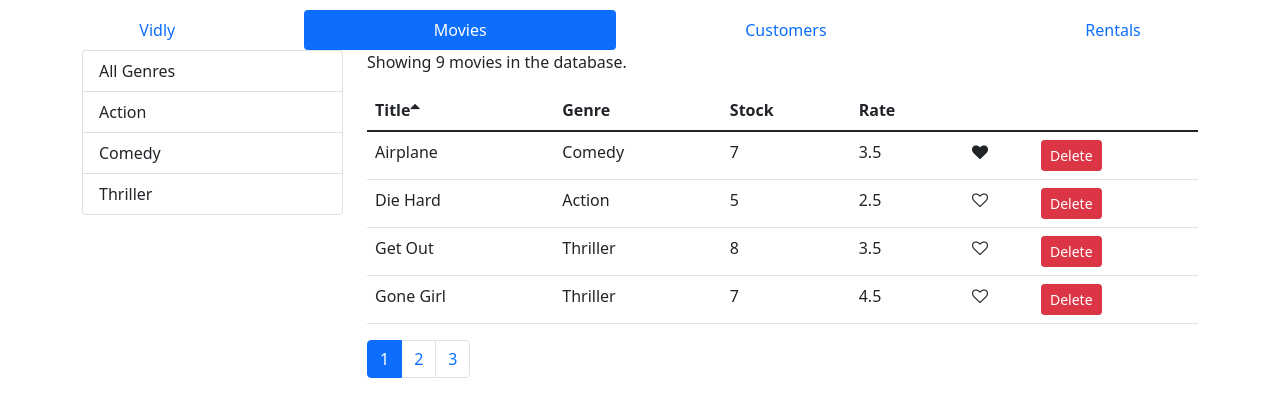
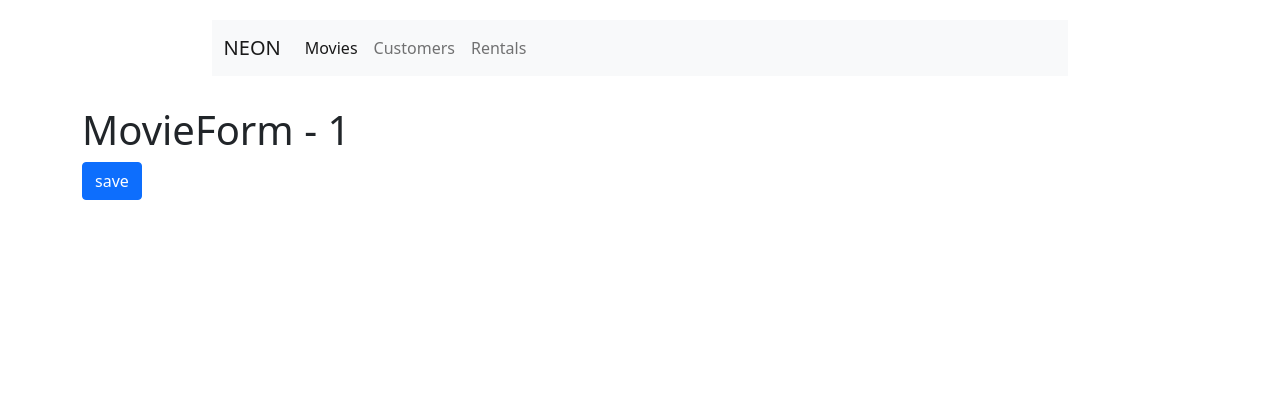
Before and after one commit to ttquyen/practice-reactjs-with-online-course, a React (Create React App) app: page /movies/1 in a window 1280 px wide. Shown: the top 416 px of the page. Built offline with nearby package versions, Linux system fonts and the light colour scheme.

Commit message:
Add NavBar and link to the MovieForm

```diff
--- a/src/App.js
+++ b/src/App.js
@@ -6,6 +6,7 @@ import NotFound from "./components/notFound";
 import Movies from "./components/movies";
 import { Redirect, Route, Switch } from "react-router-dom";
 import NavBar from "./components/navBar";
+import MovieForm from "./components/movieForm";
 class App extends Component {
   render() {
     return (
@@ -13,6 +14,7 @@ class App extends Component {
         <NavBar />
         <main className="container">
           <Switch>
+            <Route path="/movies/:id" component={MovieForm} />
             <Route path="/movies" component={Movies}></Route>
             <Route path="/customers" component={Customers}></Route>
             <Route path="/rentals" component={Rentals}></Route>
--- a/src/components/movieForm.jsx
+++ b/src/components/movieForm.jsx
@@ -1,6 +1,16 @@
 import React, { Component } from "react";
-const MovieForm = () => {
-  return <h1>MovieForm</h1>;
+const MovieForm = ({ match, history }) => {
+  return (
+    <div>
+      <h1>MovieForm - {match.params.id}</h1>
+      <button
+        className="btn btn-primary"
+        onClick={() => history.push("/movies")}
+      >
+        save
+      </button>
+    </div>
+  );
 };
 
 export default MovieForm;
--- a/src/components/moviesTable.jsx
+++ b/src/components/moviesTable.jsx
@@ -1,10 +1,14 @@
 import React, { Component } from "react";
+import { Link } from "react-router-dom";
 import Like from "./common/like";
 import Table from "./common/table";
-
 class MoviesTable extends Component {
   columns = [
-    { path: "title", label: "Title" },
+    {
+      path: "title",
+      label: "Title",
+      content: (m) => <Link to={`/movies/${m._id}`}>{m.title}</Link>,
+    },
     { path: "genre.name", label: "Genre" },
     { path: "numberInStock", label: "Stock" },
     { path: "dailyRentalRate", label: "Rate" },
--- a/src/components/navbar.jsx
+++ b/src/components/navbar.jsx
@@ -3,23 +3,36 @@ import { NavLink } from "react-router-dom";
 import { Link } from "react-router-dom";
 const NavBar = () => {
   return (
-    <nav className="nav nav-pills flex-column flex-sm-row">
-      <Link
-        className="flex-sm-fill text-sm-center nav-link "
-        aria-current="page"
-        to="#"
+    <nav className="navbar navbar-expand-lg navbar-light bg-light">
+      <div className="container-fluid">
+        <Link className="navbar-brand " aria-current="page" to="#">
+          NEON
+        </Link>
+        <button
+          className="navbar-toggler"
+          type="button"
+          data-bs-toggle="collapse"
+          data-bs-target="#navbarNavAltMarkup"
+          aria-controls="navbarNavAltMarkup"
+          aria-expanded="false"
+          aria-label="Toggle navigation"
         >
-        Vidly
-      </Link>
-      <NavLink className="flex-sm-fill text-sm-center nav-link" to="/movies">
+          <span className="navbar-toggler-icon"></span>
+        </button>
+        <div className="collapse navbar-collapse" id="navbarNavAltMarkup">
+          <div className="navbar-nav">
+            <NavLink className="nav-link" to="/movies">
               Movies
             </NavLink>
-      <NavLink className="flex-sm-fill text-sm-center nav-link" to="/customers">
+            <NavLink className="nav-link" to="/customers">
               Customers
             </NavLink>
-      <NavLink className="flex-sm-fill text-sm-center nav-link" to="/rentals">
+            <NavLink className="nav-link" to="/rentals">
               Rentals
             </NavLink>
+          </div>
+        </div>
+      </div>
     </nav>
   );
 };
--- a/src/index.css
+++ b/src/index.css
@@ -7,8 +7,8 @@ body {
   -moz-osx-font-smoothing: grayscale;
   padding: 10px;
 }
-.nav {
-  margin-bottom: 30px;
+.navbar {
+  margin: 10px 16% 30px 16%;
 }
 code {
   font-family: source-code-pro, Menlo, Monaco, Consolas, "Courier New",
```
Lines whose indentation alone changed are shown as unchanged.
